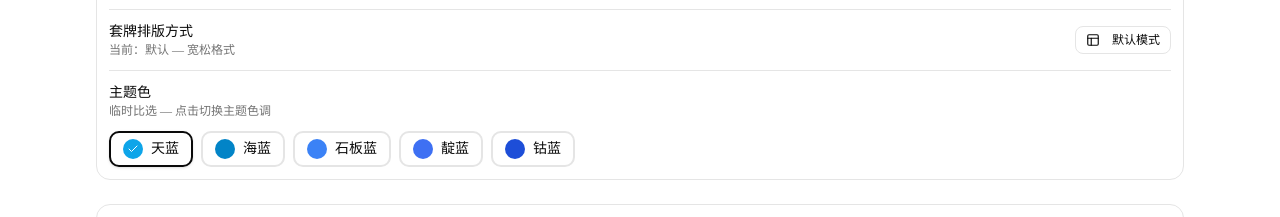
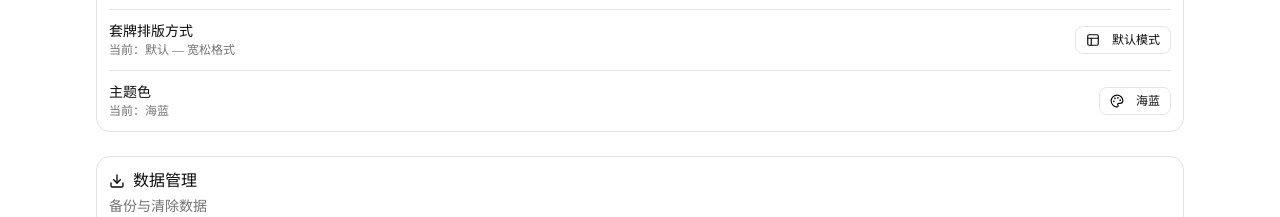
Before and after one commit to vuis0938/MTG-Signature-Tracker, a Next.js app: page /settings in a window 1280 px wide. Shown: the part 418-635 px from the top of the page. Built offline with nearby package versions, Linux system fonts and the light colour scheme; no server answers.

Commit message:
feat: 删除天蓝钴蓝，海蓝设为默认，主题色改为点击切换按钮，删除临时比选提示

```diff
--- a/src/app/(main)/settings/page.tsx
+++ b/src/app/(main)/settings/page.tsx
@@ -13,9 +13,9 @@ import {
 } from "@/components/ui/card";
 import { useDisplayMode } from "@/lib/display-mode";
 import { useDeckLayout, type DeckLayout } from "@/lib/deck-layout";
-import { useThemeColor, THEME_COLORS } from "@/lib/use-theme-color";
+import { useThemeColor } from "@/lib/use-theme-color";
 import { useUser } from "@/lib/user-context";
-import { LogOut, Download, Trash2, User, Info, Layout, Columns, List, Layers, Rows3, PanelsTopLeft, Palette, Check } from "lucide-react";
+import { LogOut, Download, Trash2, User, Info, Layout, Columns, List, Layers, Rows3, PanelsTopLeft, Palette } from "lucide-react";
 
 export default function SettingsPage() {
   const router = useRouter();
@@ -27,7 +27,7 @@ export default function SettingsPage() {
   const { toast: showToast } = useToast();
   const { mode: displayMode, toggle: toggleDisplayMode } = useDisplayMode();
   const { layout: deckLayout, setLayout: setDeckLayout } = useDeckLayout();
-  const { themeId, setTheme } = useThemeColor();
+  const { themeId, toggleTheme } = useThemeColor();
 
   // ─── 退出登录 ───
   async function handleLogout() {
@@ -187,26 +187,17 @@ export default function SettingsPage() {
             <div>
               <p className="text-sm font-medium">主题色</p>
               <p className="text-xs text-muted-foreground">
-                临时比选 — 点击切换主题色调
+                {"当前：" + (themeId === "ocean" ? "海蓝" : themeId === "slate" ? "石板蓝" : "靛蓝")}
               </p>
             </div>
-          </div>
-          <div className="flex flex-wrap gap-2">
-            {THEME_COLORS.map((tc) => (
-              <button
-                key={tc.id}
-                onClick={() => setTheme(tc.id)}
-                className={"flex items-center gap-2 px-3 py-1.5 rounded-lg border-2 transition-all " + (themeId === tc.id ? "border-foreground shadow-sm" : "border-border hover:border-foreground/40")}
-              >
-                <span
-                  className="w-5 h-5 rounded-full shrink-0 flex items-center justify-center"
-                  style={{ backgroundColor: tc.swatch }}
-                >
-                  {themeId === tc.id && <Check className="h-3 w-3 text-white" />}
-                </span>
-                <span className="text-sm font-medium">{tc.name}</span>
-              </button>
-            ))}
+            <Button
+              variant="outline"
+              size="sm"
+              onClick={toggleTheme}
+            >
+              <Palette className="h-4 w-4 mr-2" />
+              {themeId === "ocean" ? "海蓝" : themeId === "slate" ? "石板蓝" : "靛蓝"}
+            </Button>
           </div>
         </CardContent>
       </Card>
--- a/src/app/globals.css
+++ b/src/app/globals.css
@@ -55,7 +55,7 @@
   --card-foreground: oklch(0.145 0 0);
   --popover: oklch(1 0 0);
   --popover-foreground: oklch(0.145 0 0);
-  --primary: oklch(0.685 0.148 237.3);
+  --primary: oklch(0.588 0.139 242.0);
   --primary-foreground: oklch(0.985 0 0);
   --secondary: oklch(0.97 0 0);
   --secondary-foreground: oklch(0.205 0 0);
@@ -66,7 +66,7 @@
   --destructive: oklch(0.577 0.245 27.325);
   --border: oklch(0.922 0 0);
   --input: oklch(0.922 0 0);
-  --ring: oklch(0.705 0.13 237.3);
+  --ring: oklch(0.608 0.122 242.0);
   --chart-1: oklch(0.87 0 0);
   --chart-2: oklch(0.556 0 0);
   --chart-3: oklch(0.439 0 0);
@@ -75,12 +75,12 @@
   --radius: 0.625rem;
   --sidebar: oklch(0.985 0 0);
   --sidebar-foreground: oklch(0.145 0 0);
-  --sidebar-primary: oklch(0.685 0.148 237.3);
+  --sidebar-primary: oklch(0.588 0.139 242.0);
   --sidebar-primary-foreground: oklch(0.985 0 0);
   --sidebar-accent: oklch(0.97 0 0);
   --sidebar-accent-foreground: oklch(0.205 0 0);
   --sidebar-border: oklch(0.922 0 0);
-  --sidebar-ring: oklch(0.705 0.13 237.3);
+  --sidebar-ring: oklch(0.608 0.122 242.0);
 }
 
 .dark {
@@ -90,7 +90,7 @@
   --card-foreground: oklch(0.985 0 0);
   --popover: oklch(0.205 0 0);
   --popover-foreground: oklch(0.985 0 0);
-  --primary: oklch(0.765 0.13 237.3);
+  --primary: oklch(0.668 0.122 242.0);
   --primary-foreground: oklch(0.145 0 0);
   --secondary: oklch(0.269 0 0);
   --secondary-foreground: oklch(0.985 0 0);
@@ -101,7 +101,7 @@
   --destructive: oklch(0.704 0.191 22.216);
   --border: oklch(1 0 0 / 10%);
   --input: oklch(1 0 0 / 15%);
-  --ring: oklch(0.725 0.12 237.3);
+  --ring: oklch(0.628 0.112 242.0);
   --chart-1: oklch(0.87 0 0);
   --chart-2: oklch(0.556 0 0);
   --chart-3: oklch(0.439 0 0);
@@ -109,12 +109,12 @@
   --chart-5: oklch(0.269 0 0);
   --sidebar: oklch(0.205 0 0);
   --sidebar-foreground: oklch(0.985 0 0);
-  --sidebar-primary: oklch(0.765 0.13 237.3);
+  --sidebar-primary: oklch(0.668 0.122 242.0);
   --sidebar-primary-foreground: oklch(0.985 0 0);
   --sidebar-accent: oklch(0.269 0 0);
   --sidebar-accent-foreground: oklch(0.985 0 0);
   --sidebar-border: oklch(1 0 0 / 10%);
-  --sidebar-ring: oklch(0.725 0.12 237.3);
+  --sidebar-ring: oklch(0.628 0.112 242.0);
 }
 
 @layer base {
--- a/src/lib/use-theme-color.ts
+++ b/src/lib/use-theme-color.ts
@@ -20,15 +20,6 @@ export interface ThemeColor {
 }
 
 export const THEME_COLORS: ThemeColor[] = [
-  {
-    id: "sky",
-    name: "天蓝",
-    lightPrimary: "oklch(0.685 0.148 237.3)",
-    lightRing: "oklch(0.705 0.13 237.3)",
-    darkPrimary: "oklch(0.765 0.13 237.3)",
-    darkRing: "oklch(0.725 0.12 237.3)",
-    swatch: "#0ea5e9",
-  },
   {
     id: "ocean",
     name: "海蓝",
@@ -56,18 +47,9 @@ export const THEME_COLORS: ThemeColor[] = [
     darkRing: "oklch(0.626 0.166 264.9)",
     swatch: "#3e70f3",
   },
-  {
-    id: "cobalt",
-    name: "钴蓝",
-    lightPrimary: "oklch(0.488 0.217 264.4)",
-    lightRing: "oklch(0.508 0.191 264.4)",
-    darkPrimary: "oklch(0.568 0.191 264.4)",
-    darkRing: "oklch(0.528 0.176 264.4)",
-    swatch: "#1d4ed8",
-  },
 ];
 
-const DEFAULT_THEME = "sky";
+const DEFAULT_THEME = "ocean";
 
 function applyThemeColor(theme: ThemeColor) {
   const root = document.documentElement;
@@ -132,5 +114,18 @@ export function useThemeColor() {
     }
   }, []);
 
-  return { themeId, setTheme } as const;
+  const toggleTheme = useCallback(() => {
+    const currentIndex = THEME_COLORS.findIndex((t) => t.id === themeId);
+    const nextIndex = (currentIndex + 1) % THEME_COLORS.length;
+    const next = THEME_COLORS[nextIndex];
+    setThemeId(next.id);
+    applyThemeColor(next);
+    try {
+      localStorage.setItem(STORAGE_KEY, next.id);
+    } catch {
+      // 忽略写入失败
+    }
+  }, [themeId]);
+
+  return { themeId, setTheme, toggleTheme } as const;
 }
```
